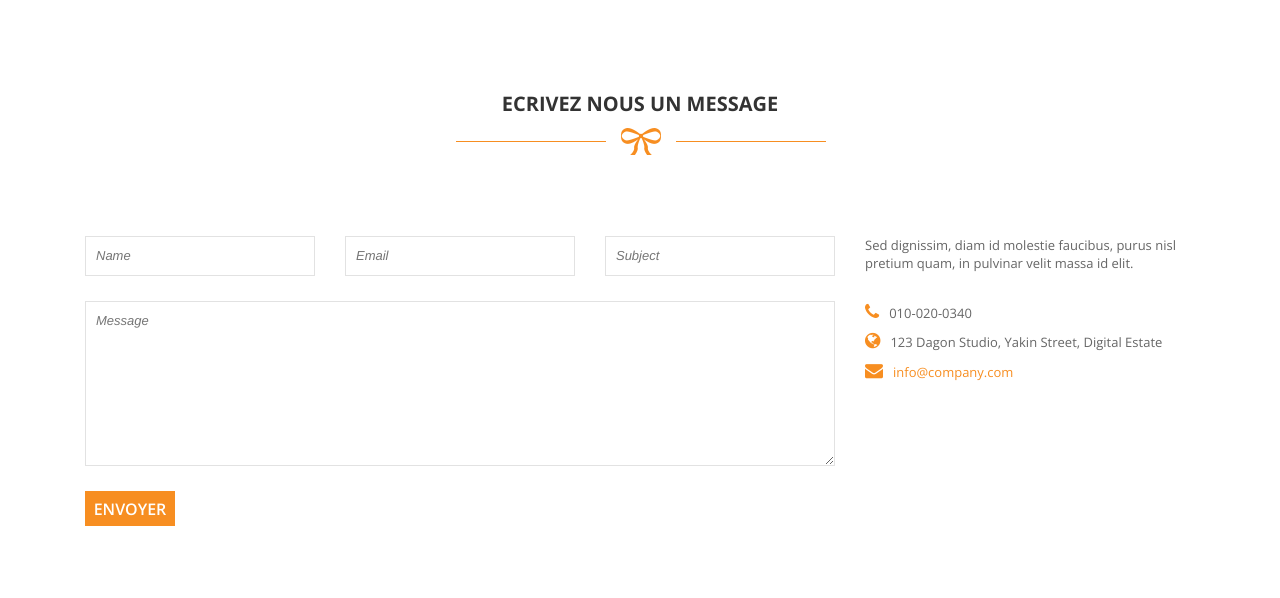
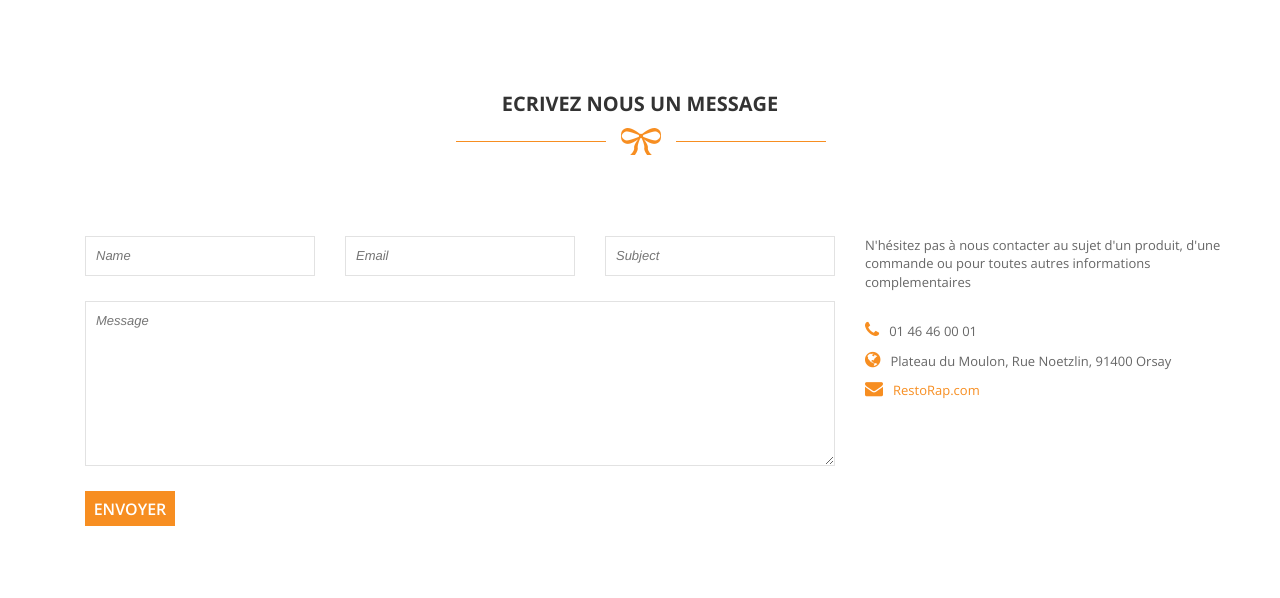
Before and after one commit to projetBertrandLoic/projetWeb, a PHP site: page /contact.php in a window 1280 px wide. Shown: the part 321-919 px from the top of the page. Run offline with PHP 8.4, Linux system fonts and the light colour scheme; data that the repository does not hold is empty; some libraries are stand-ins or nearby versions.

Commit message:
ajout donee contact.php

```diff
--- a/contact.php
+++ b/contact.php
@@ -54,13 +54,14 @@
                                                 </form>
                                             </div>
                                         </div>
-                                        <div class="col-md-4">
+
+										<div class="col-md-4">
                                             <div class="info">
-                                                <p>Sed dignissim, diam id molestie faucibus, purus nisl pretium quam, in pulvinar velit massa id elit. </p>
+                                                <p>N'hésitez pas à nous contacter au sujet d'un produit, d'une commande ou pour toutes autres informations complementaires </p>
                                                 <ul>
-                                                    <li><i class="fa fa-phone"></i>010-020-0340</li>
-                                                    <li><i class="fa fa-globe"></i>123 Dagon Studio, Yakin Street, Digital Estate</li>
-                                                    <li><i class="fa fa-envelope"></i><a href="#">info@company.com</a></li>
+                                                    <li><i class="fa fa-phone"></i>01 46 46 00 01</li>
+                                                    <li><i class="fa fa-globe"></i>Plateau du Moulon, Rue Noetzlin, 91400 Orsay</li>
+                                                    <li><i class="fa fa-envelope"></i><a href="#">RestoRap.com</a></li>
                                                 </ul>
                                             </div>
                                         </div>
```
